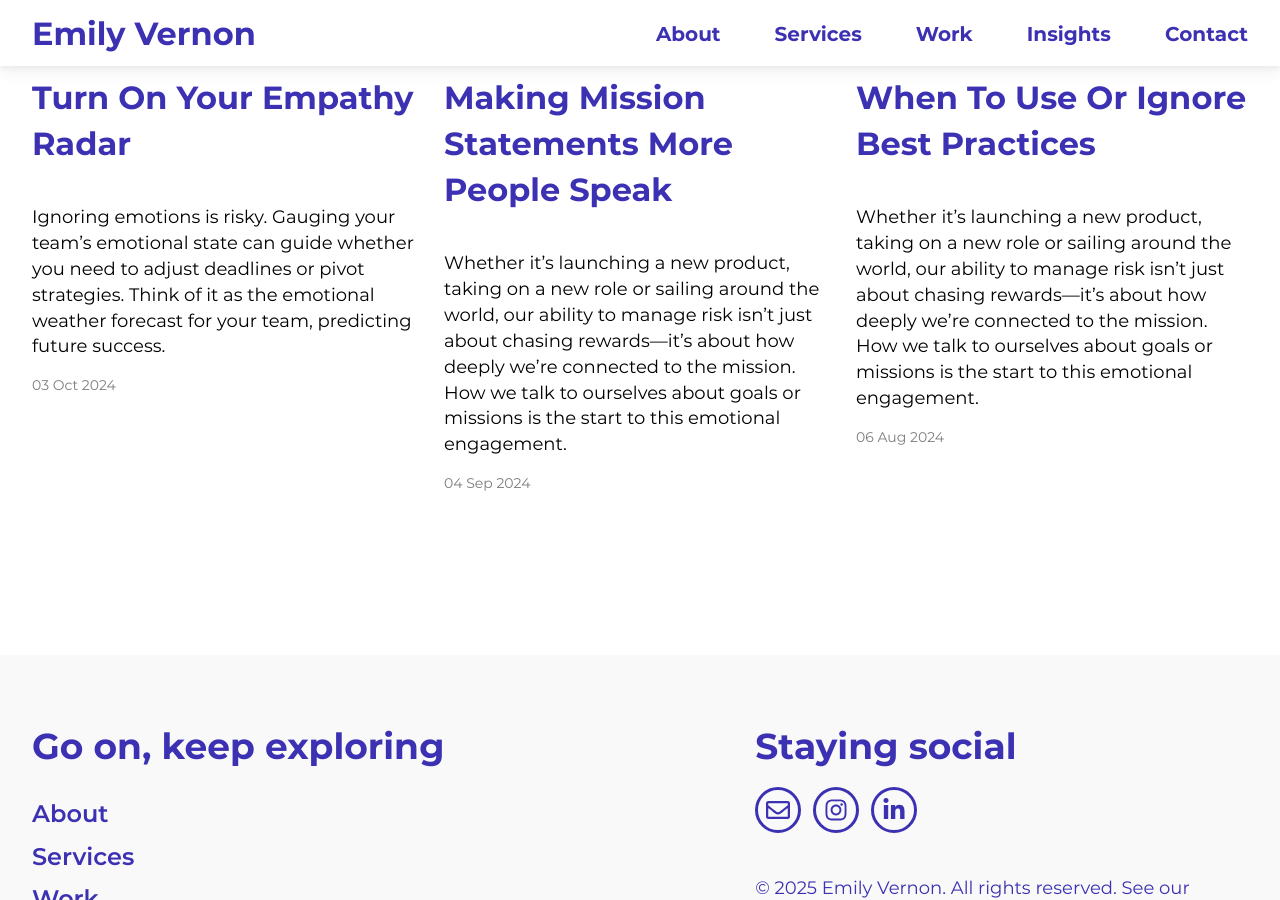
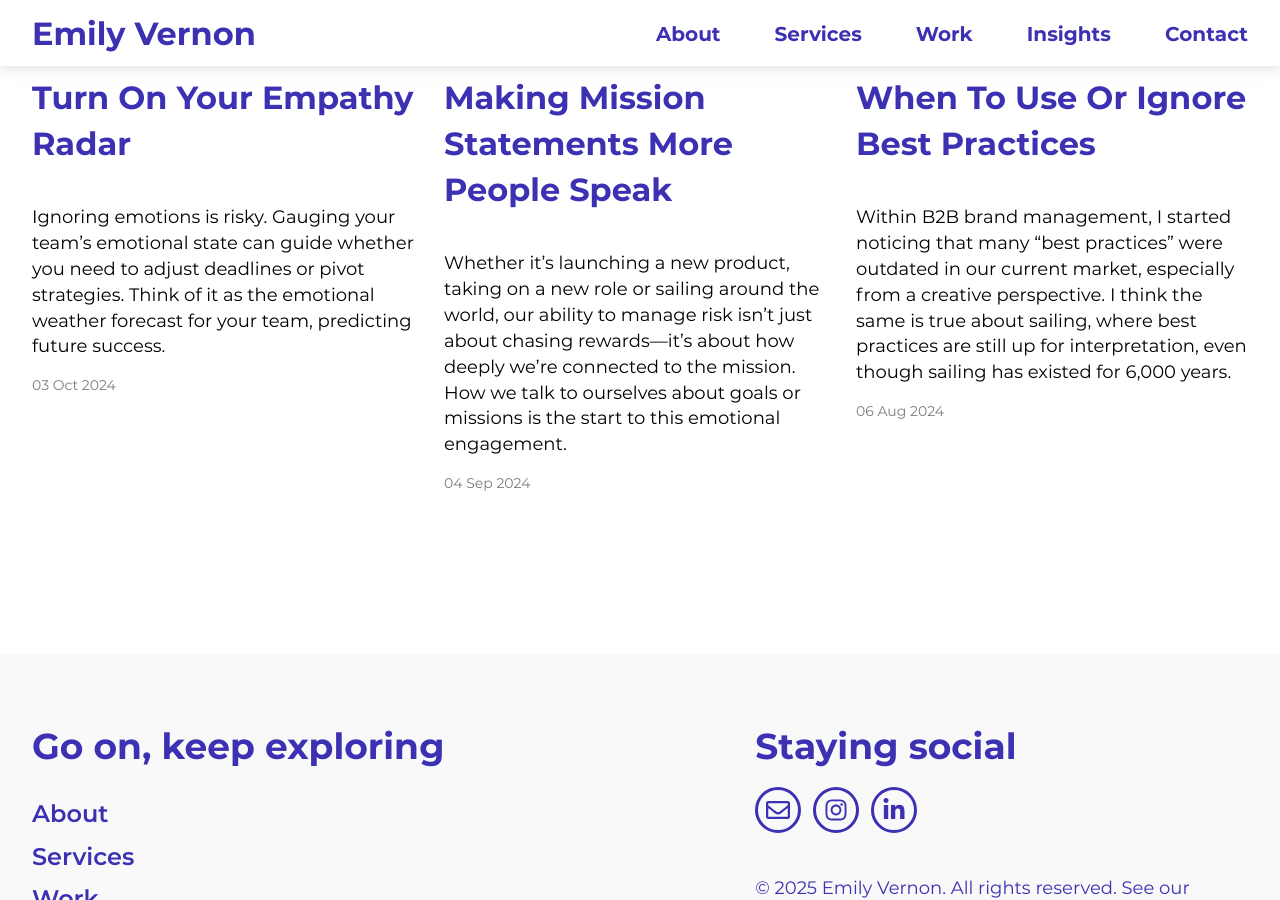
Before and after one commit to emilygv/emilyvernon.com, a Jekyll site: the page built from insights/newsletter.html, in a window 1280 px wide and 900 px high, scrolled down 577 px. Built offline with Jekyll 4.4.1, drawn with Linux system fonts in a browser that asks for light colours.

Commit message:
Update 2024-08-06-when-to-use-or-ignore-best-practices.md

```diff
--- a/_posts/2024-08-06-when-to-use-or-ignore-best-practices.md
+++ b/_posts/2024-08-06-when-to-use-or-ignore-best-practices.md
@@ -1,7 +1,7 @@
 ---
 category: Newsletter
 # image: "/assets/newsletter/2024-08-06/map.png"
-description: Whether it’s launching a new product, taking on a new role or sailing around the world, our ability to manage risk isn’t just about chasing rewards—it’s about how deeply we’re connected to the mission. How we talk to ourselves about goals or missions is the start to this emotional engagement.
+description: Within B2B brand management, I started noticing that many "best practices" were outdated in our current market, especially from a creative perspective. I think the same is true about sailing, where best practices are still up for interpretation, even though sailing has existed for 6,000 years.
 further_reading:
     - The Power of New Metaphors
     - Storytelling 101, The Story
```
